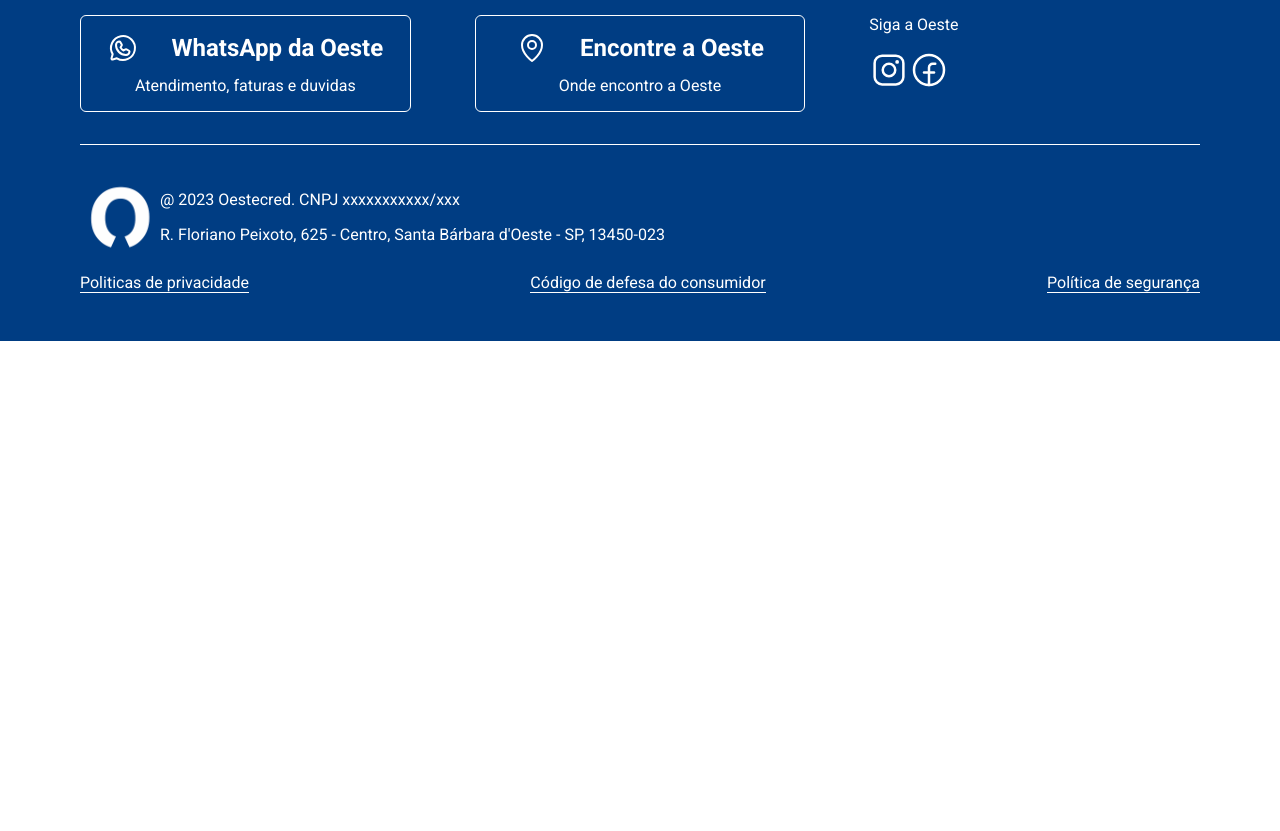
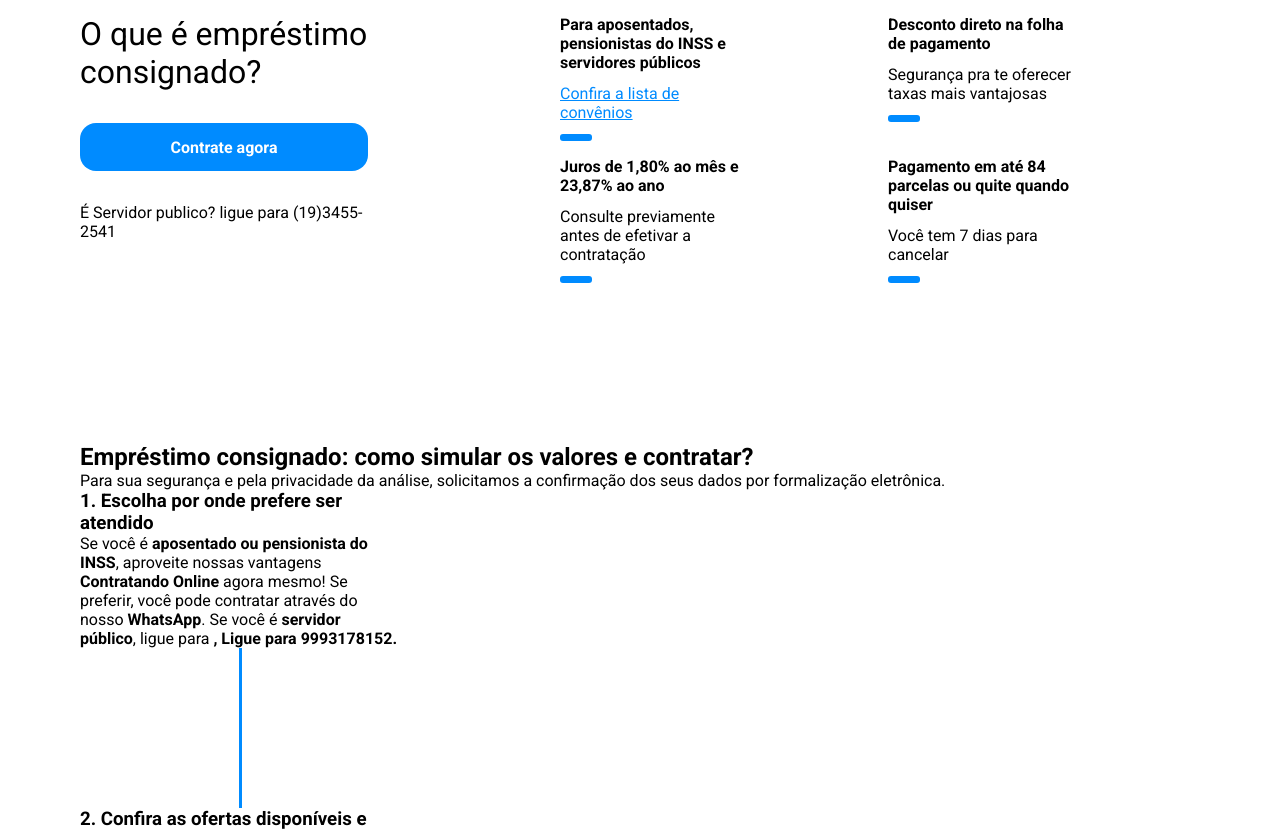
Before and after one commit to Catalendas/Oeste_financeira, a React (Vite) app: page /creditoconsignado in a window 1280 px wide. Shown: the part 840-1671 px from the top of the page. Before the commit the page ends 1181 px from the top, so only its background shows below. Built offline with nearby package versions, Linux system fonts and the light colour scheme.

Commit message:
page credito consignado

```diff
--- a/src/Pages/creditoConsignado/index.tsx
+++ b/src/Pages/creditoConsignado/index.tsx
@@ -1,7 +1,10 @@
-import { AboutProduct, AboutProductContainer, AlertContainer, BannerPage, CreditoConsignadoContainer, ImageContainer, Navigator, NavigatorLink, TilteContainer} from "./styled";
+import { AboutProducContet, AboutProduct, AboutProductCard, AboutProductContainer, AlertContainer, AlertDialogContainer, BannerPage, Cancel, Carrosel, CreditoConsignadoContainer, Description, ImageContainer, Navigator, NavigatorLink, Option, Overlay, TilteContainer, Trigger} from "./styled";
 import homen from "../../assets/homen.webp"
 import { ButtonSimulator } from "../../components/Simulator/styled";
-import { CaretRight, ChatDots, CurrencyDollarSimple, WarningCircle } from "phosphor-react";
+import { CaretRight, ChatDots, CurrencyDollarSimple, WarningCircle, X } from "phosphor-react";
+import { SimulationButton } from "../../components/SimulationButton";
+import * as AlertDialog from "@radix-ui/react-alert-dialog"
+
 
 export function CreditoConsignado() {
     return (
@@ -51,11 +54,77 @@ export function CreditoConsignado() {
                 </div>
             </Navigator>
 
-            <AboutProductContainer>
+            <AboutProductContainer className="container">
                 <AboutProduct>
+                    <h2>O que é empréstimo consignado?</h2>
+                    <SimulationButton link="https://api.whatsapp.com/send?phone=5519993178152" text="Contrate agora" color="blue"/>
+                    <a href="https://api.whatsapp.com/send?phone=5519993178152">É Servidor publico? ligue para (19)3455-2541</a>
+                </AboutProduct>
+                <AboutProducContet>
+                    <AboutProductCard>
+                        <strong>Para aposentados, pensionistas do INSS e servidores públicos </strong>
 
-                </AboutProduct>
+                        <AlertDialog.Root>
+                            <Trigger>
+                                <span>Confira a lista de convênios</span>
+                            </Trigger>
+                            <Overlay/>
+
+
+                            <AlertDialogContainer>
+                                <Cancel>
+                                    <X/>
+                                </Cancel>
+                                <AlertDialog.Title>Convênios ativos para empréstimo consignado</AlertDialog.Title>
+                                <Description>
+                                    <ul>
+                                        <li>INSS</li>
+                                        <li>SIAPE</li>
+                                        <li>Gov.MG</li>
+                                        <li>CBMMG</li>
+                                        <li>PMMG</li>
+                                        <li>IPSM</li>
+                                        <li>IPSEMG</li>
+                                    </ul>
+                                </Description>
+                            </AlertDialogContainer>
+
+                        </AlertDialog.Root>
+                    </AboutProductCard>
+                    <AboutProductCard>
+                        <strong>Desconto direto na folha de pagamento</strong>
+                        <span>Segurança pra te oferecer taxas mais vantajosas</span>
+                    </AboutProductCard>
+                    <AboutProductCard>
+                        <strong>Juros de 1,80% ao mês e 23,87% ao ano</strong>
+                        <span>Consulte previamente antes de efetivar a contratação</span>
+                    </AboutProductCard>
+                    <AboutProductCard>
+                        <strong>Pagamento em até 84 parcelas ou quite quando quiser</strong>
+                        <span>Você tem 7 dias para cancelar</span>
+                    </AboutProductCard>
+                </AboutProducContet>
             </AboutProductContainer>
+
+            <Carrosel className="container">
+                <h2>Empréstimo consignado: como simular os valores e contratar?</h2>
+                <p>Para sua segurança e pela privacidade da análise, solicitamos a confirmação dos seus dados por formalização eletrônica.</p>
+
+                <div>
+                    <Option>
+                       <h3>1. Escolha por onde prefere ser atendido</h3>
+                       <p>Se você é <strong>aposentado ou pensionista do INSS</strong>, aproveite nossas vantagens <strong>Contratando Online</strong>  agora mesmo! Se preferir, você pode contratar através do nosso <strong>WhatsApp</strong>. Se você é <strong>servidor público</strong>, ligue para <strong>, Ligue para 9993178152.</strong></p>
+                    </Option>
+                    <Option>
+                        <h3>2. Confira as ofertas disponíveis e escolha seu empréstimo ideal</h3>
+                        <p></p>
+                    </Option>
+                    <Option>
+                        <h3>3. Faça a formalização eletrônica</h3>
+                    </Option>
+                </div>
+
+            </Carrosel>
 
         </CreditoConsignadoContainer>
     )
--- a/src/Pages/creditoConsignado/styled.ts
+++ b/src/Pages/creditoConsignado/styled.ts
@@ -1,5 +1,5 @@
+import * as AlertDialog from "@radix-ui/react-alert-dialog";
 import styled from "styled-components";
-import consignado from '../../assets/consignadobanner.webp'
 
 
 export const CreditoConsignadoContainer = styled.section`
@@ -110,9 +110,124 @@ export const NavigatorLink = styled.div`
 `
 
 export const AboutProductContainer = styled.div`
+    display: flex;
+    justify-content: space-between;
+    margin-top: 5rem;
+    margin-bottom: 10rem;
+`
+
+export const AboutProduct = styled.div`
+    display: flex;
+    flex-direction: column;
+    gap: 2rem;
+    width: 18rem;
+
+    h2 {
+        font-weight: 400;
+        font-size: 2rem;
+    }
+
+    a {
+        align-items: center;
+    }
 
 `
 
-export const AboutProduct = styled.div`
+export const AboutProducContet = styled.div`
+    display: grid;
+    grid-template-columns: repeat(2, 1fr);
+    grid-gap: 1rem;
+    width: 40rem;
+`
+
+export const AboutProductCard = styled.div`
+    display: flex;
+    flex-direction: column;
+    gap: .75rem;
+    width: 12rem;
+
+    span {
+
+        &::after {
+            content: "";
+            height: 7px;
+            margin-top: .75rem;
+            border-radius: 3px;
+            width: 2rem;
+            background-color: ${({ theme }) => theme.colors["base-blue"]};
+            display: block;
+        }
+    }
+`
+
+export const Trigger = styled(AlertDialog.Trigger)`
+    border: 0;
+    background-color: ${({ theme }) => theme.colors["base-white"]};
+    text-align: initial;
+    text-decoration: underline;
+    color: ${({ theme }) => theme.colors["base-blue"]};
+`
+
+export const Overlay = styled(AlertDialog.Overlay)`
+    background: rgba(0, 0, 0, .75);
+    position: fixed;
+    height: 100vh;
+    width: 100vw;
+    inset: 0;
+`
+
+export const AlertDialogContainer = styled(AlertDialog.Content)`
+    min-width: 32rem;
+    border-radius: 6px;
+    padding: 2rem 3rem;
+    box-shadow: 0 4px 8px 0 rgba(0, 0, 0, 0.2), 0 6px 20px 0 rgba(0, 0, 0, 0.19);
+    background: ${({ theme }) => theme.colors["base-white"]};
+
+    position: fixed;
+    top: 50%;
+    left: 50%;
+    transform: translate(-50%, -50%);
+`
+
+export const Cancel = styled(AlertDialog.Cancel)`
+    background-color: ${({ theme }) => theme.colors["base-white"]};
+    border: 0;
+
+    position: absolute;
+    right: 10px;
+    top: 10px;
+`
+
+export const Description = styled(AlertDialog.Description)`
+    margin: 1rem;
+`
+
+export const Carrosel = styled.div`
+
+    > div {
+        display: flex;
+        flex-direction: column;
+
+
+    }
 
 `
+
+export const Option = styled.div`
+    width: 20rem;
+    display: flex;
+    flex-direction: column;
+    align-items: center;
+
+    &::after {
+        content: "";
+        background-color: ${({ theme }) => theme.colors["base-blue"]};
+        width: 3px;
+        height: 10rem;
+    }
+
+    &:last-child::after {
+        display: none;
+    }
+
+`
--- a/src/components/SimulationButton/index.tsx
+++ b/src/components/SimulationButton/index.tsx
@@ -9,9 +9,10 @@ interface SimulationButtonProps {
     size?: number
     type?: "submit" | "button"
     isInteractile?: boolean
+    link?: string
 }
 
-export function SimulationButton({icon, text, color, size, type, isInteractile }: SimulationButtonProps) {
+export function SimulationButton({icon, text, color, size, type, isInteractile, link }: SimulationButtonProps) {
     return (
         <ButtonContainer type={type ? type : "button"} color={color} disabled={isInteractile}>
             {icon}{text}
--- a/src/components/Simulator/registerModal/style.ts
+++ b/src/components/Simulator/registerModal/style.ts
@@ -11,7 +11,6 @@ export const Overlay = styled(AlertDialog.Overlay)`
     height: 100vh;
     width: 100vw;
     inset: 0;
-
 `
 
 export const RegisterModalContent = styled(AlertDialog.Content)<OverlayProps>`
```
